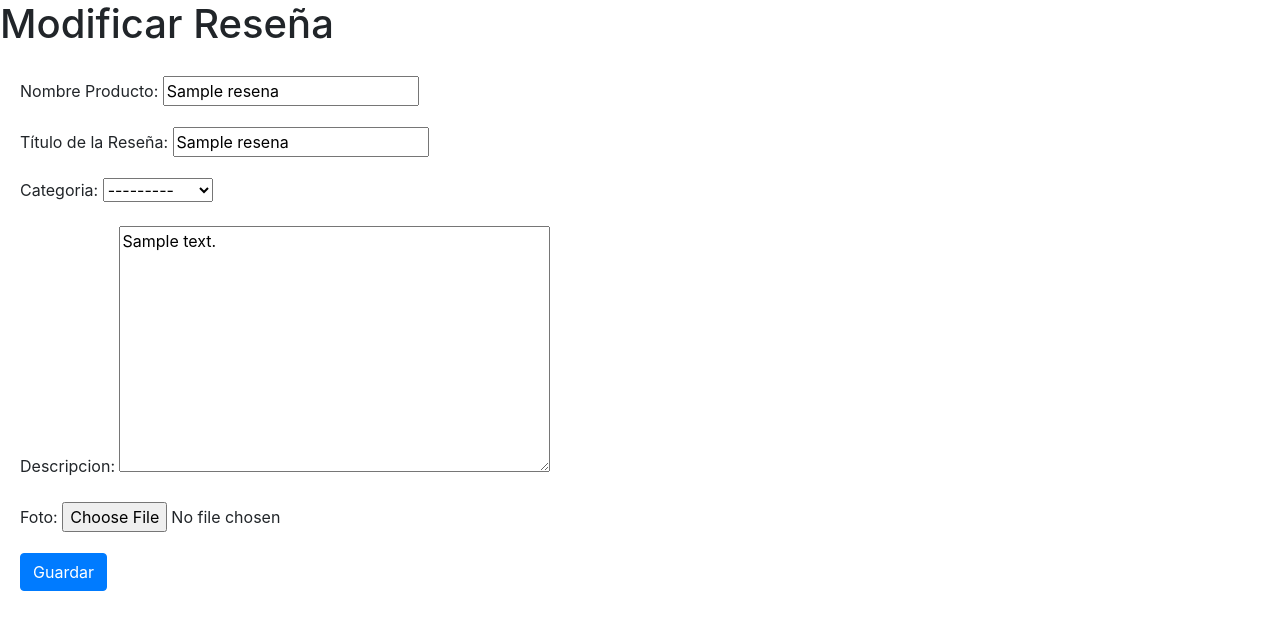
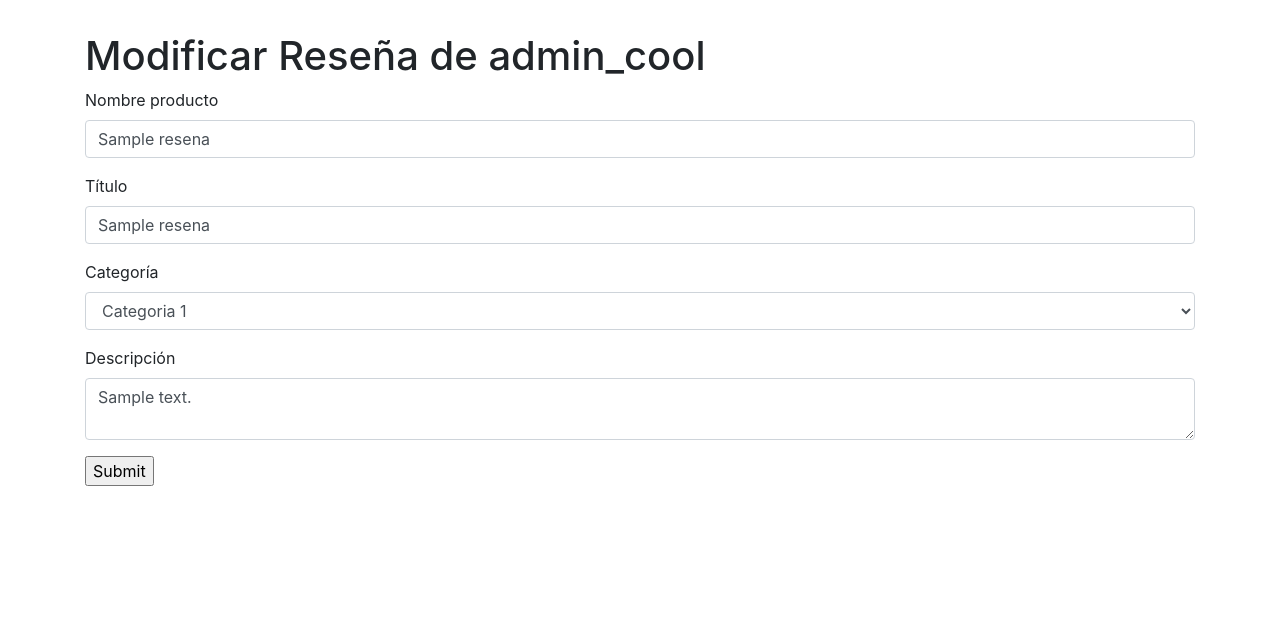
Before and after one commit to DCC-CC4401/2023-1-Grupo-3, a Django app: page /modificar_resena/1/ in a window 1280 px wide. Shown: the top 630 px of the page. Run offline with Django 4.2, Linux system fonts and the light colour scheme; a user stored in the database is signed in; data comes from the database, SQL or seed files in the repository; tables that the repository leaves empty hold one stand-in row (values such as "Sample post"); some libraries are stand-ins or nearby versions.

Commit message:
arreglo mod resena pt 1

```diff
--- a/resenas_cool/resenas/templates/mod_resena.html
+++ b/resenas_cool/resenas/templates/mod_resena.html
@@ -12,21 +12,21 @@
           <!-- Encabezado de la página-->
           <h1>Modificar Reseña de {{resena.id_usuario}}</h1>
           <!-- Fin encabezado -->
-          <form action="" method="POST" enctype="multipart/form-data">
+          <form action="{% url 'modificar_resena' resena.id %}" method="POST" enctype="multipart/form-data">
               {% csrf_token %} <!-- csrf token for basic security -->
               <!-- Formulario de nueva tarea-->
               <div class="form-group">
                   <label for="nombre_producto">Nombre producto</label>
-                  <input type="text" id="nombre_producto" class="form-control" value="{{resena.nombre_producto}}" required>
+                  <input type="text" id="nombre_producto" name ="nombre_producto" class="form-control" value="{{resena.nombre_producto}}" required>
               </div>
               <div class="form-group">
                   <label for="titulo">Título</label>
-                  <input type="text" id="titulo" class="form-control" value="{{resena.titulo}}" required>
+                  <input type="text" id="titulo" name ="titulo" class="form-control" value="{{resena.titulo}}" required>
               </div>
               <div class="form-group">
                 <label for="categoria">Categoría</label>
                 <select id="categoria"  class="form-control" name="selector_categoria">
-                    <option class="disabled" value="">{{resena.id_categoria}}</option>
+                    <option class="disabled" value="{{resena.id_categoria}}">{{resena.id_categoria}}</option>
                     {% for categoria in categorias %}
                     <option class="" value="{{ categoria.nombre }}" name="{{ categoria.nombre }}">{{ categoria.nombre }}</option>
                     {% endfor %}
@@ -35,19 +35,15 @@
 
                 <div class="form-group">
                     <label for="descripcion">Descripción</label>
-                    <textarea  id="descripcion" class="form-control" required>{{resena.descripcion}}</textarea>
+                    <textarea  id="descripcion" name ="descripcion" class="form-control" required>{{resena.descripcion}}</textarea>
                 </div>
                 <!-- <div>
                     <label for="foto">Foto</label>
                     <input type="file" name="foto" id="foto" accept="image/*,.pdf" required>
                   </div> -->
               <!-- Fin formulario de nueva tarea -->
-              <!-- Botones para agregar o eliminar tarea -->
               <div style="display: flex; justify-content: start;">
-                <!-- <form action="{% url 'cancelar' resena_orgnl.id %}" method="POST">
-                    {% csrf_token %}
-                  <button class="btn btn-primary" type="submit">Cancelar</button>
-                </form> -->
+
 
                 <input type="submit" value="Submit">
               </div>
--- a/resenas_cool/resenas/views.py
+++ b/resenas_cool/resenas/views.py
@@ -76,16 +76,29 @@ def modificar_resena(request, review_id):
         categorias = Categorias.objects.all()
         # Si se ingresa luego de apretado el botón
         if request.method == 'POST':
-            form = NuevaResenaModelForm(request.POST, instance=resena)
-            if form.is_valid(): # Si es valido
-                form.save() # Guardamos en la BD
+            nuevo_nombre_producto = request.POST.get('nombre_producto')
+            nuevo_titulo = request.POST.get('titulo')
+            nombre_categoria = request.POST["selector_categoria"]
+            nueva_categoria = Categorias.objects.get(nombre=nombre_categoria)
+            nueva_descripcion = request.POST.get('descrpcion')
+
+            # Actualizar los campos de la instancia de la reseña
+            resena.nombre_producto = nuevo_nombre_producto if nuevo_nombre_producto is not None else resena.nombre_producto
+            print(nuevo_nombre_producto)
+            resena.titulo = nuevo_titulo if nuevo_titulo is not None else resena.titulo
+            resena.id_categoria = nueva_categoria if nueva_categoria is not None else resena.id_categoria
+            resena.descripcion = nueva_descripcion if nueva_descripcion is not None else resena.descripcion
+
+            # Guardar los cambios en la base de datos
+            resena.save()
+
             # Redireccionamos a mostrar reseña
             return redirect('mostrar_resena', review_id=review_id)
 
         else: # Si se ingresa a la página antes de rellenar los datos
             form = NuevaResenaModelForm(instance=resena)
         # Render de nueva reseña con sus parámetros correspondientes
-        return render(request, '../templates/nueva_resena.html', {'form': form, 'resena': resena, 'categorias': categorias})
+        return render(request, '../templates/mod_resena.html', {'form': form, 'resena': resena, 'categorias': categorias})
 
 # def cancelar(request, review_id):
 #    redirect('mostrar_resena', review_id=review_id)
```
